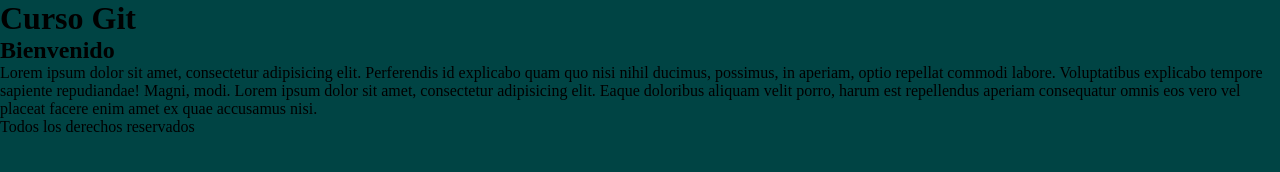
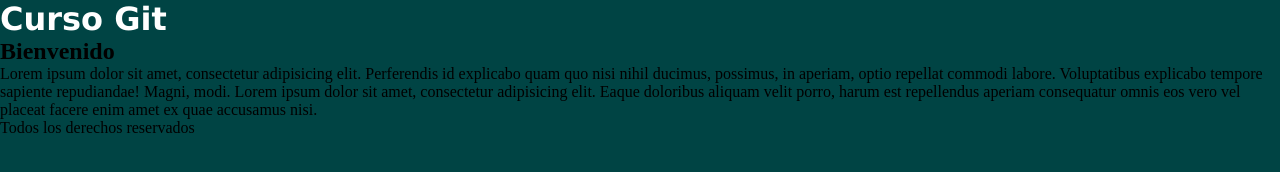
Before and after one commit to omygarcia/PaginaPruebaG, a plain HTML site: page index.html in a window 1280 px wide. Drawn offline with Linux system fonts and the light colour scheme.

Commit message:
Agregamos color al titulo

```diff
--- a/css/estilos.css
+++ b/css/estilos.css
@@ -8,3 +8,9 @@ body
 {
 	background: #044;
 }
+
+h1
+{
+	color: #fff;
+	font-family: verdana;
+}
```
